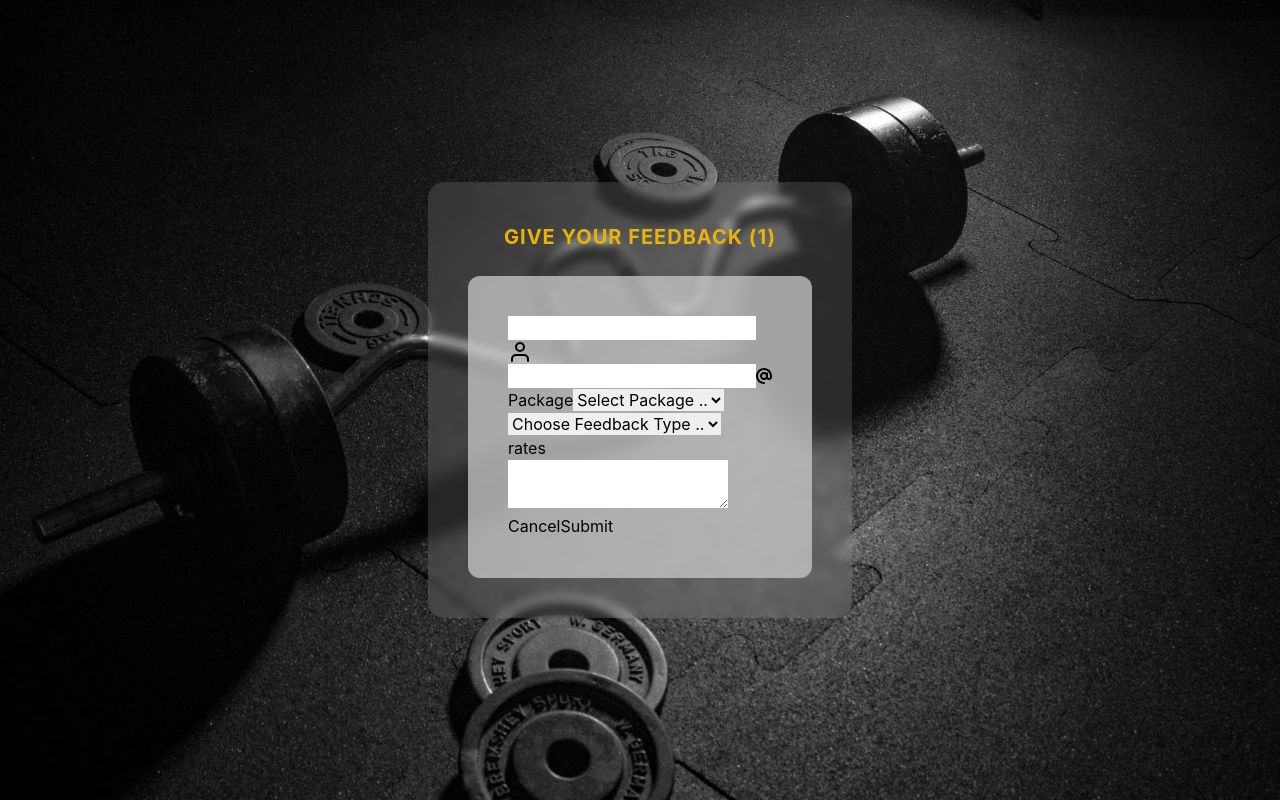
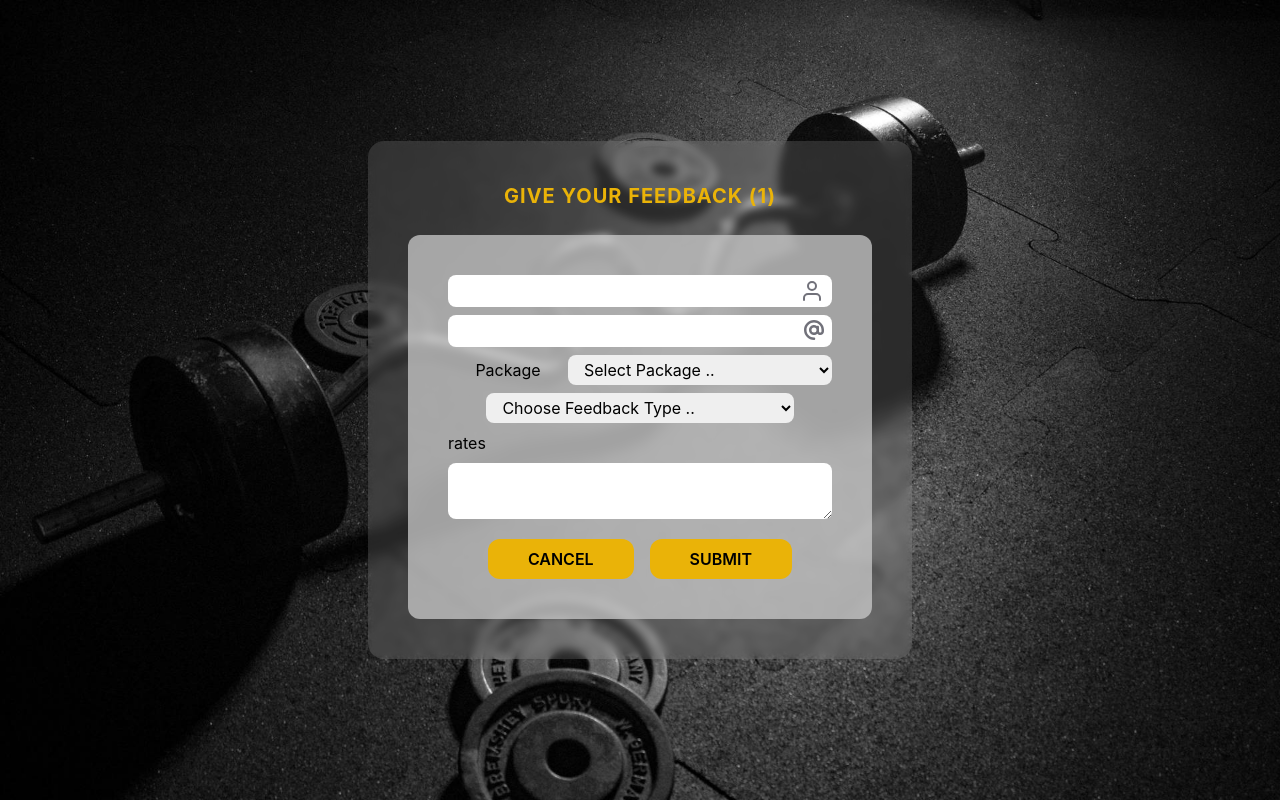
Before and after one commit to okithathanujana/GYM-System-MERN, a React (Create React App) app in the folder frontend/: page /feedback/create/1 in a window 1280 px wide. Built offline with nearby package versions, Linux system fonts and the light colour scheme.

Commit message:
forms UI

```diff
--- a/frontend/src/components/CreatePackageFeedback.jsx
+++ b/frontend/src/components/CreatePackageFeedback.jsx
@@ -9,48 +9,48 @@ const CreatePackageFeedback = (reviewTypes) => {
 
     return (
       <div>
-        <form className='' action="" method="post">
-          <div className=''>
-            <input className='' type="text" name="full_name" id="full_name" />
-            <label htmlFor="full_name">
-              <User className='' />
+        <form className='flex flex-col gap-2 items-center w-[30vw]' action="" method="post">
+          <div className='w-full flex items-center relative'>
+            <input className='w-full hover:shadow-md hover:shadow-zinc-900 hover:outline-none relative py-1 px-3 pr-10 rounded-lg focus:shadow-md focus:shadow-zinc-900 focus:outline-none transition-all duration-500' type="text" name="full_name" id="full_name" />
+            <label className='absolute right-2 text-zinc-500' htmlFor="full_name">
+              <User />
             </label>
           </div>
-          <div className=''>
-            <input className='' type="text" name="user_email" id="user_email" />
+          <div className='w-full flex items-center relative'>
+            <input className='w-full hover:shadow-md hover:shadow-zinc-900 hover:outline-none relative py-1 px-3 pr-10 rounded-lg focus:shadow-md focus:shadow-zinc-900 focus:outline-none transition-all duration-500' type="text" name="user_email" id="user_email" />
             <label htmlFor="user_email">
-              <FontAwesomeIcon className='' icon={faAt} />
+              <FontAwesomeIcon className='absolute right-2 top-[5px] text-[1.25em] text-zinc-500' icon={faAt} />
             </label>
           </div>
-          <div className=''>
-            <label className='' htmlFor="review_package">Package</label>
-            <select className='' name="review_package" id="review_package" onChange={''}>
+          <div className='w-full flex items-center relative'>
+            <label className='flex-1 text-center' htmlFor="review_package">Package</label>
+            <select className='flex-[2] hover:shadow-md hover:shadow-zinc-900 hover:outline-none outline-none border-none py-1 px-3 rounded-lg focus:shadow-md focus:shadow-zinc-900 focus:outline-none transition-all duration-500' name="review_package" id="review_package" onChange={''}>
               <option value="">Select Package ..</option>
               {
                 packagesTypes.map((content, index) => (
-                  <option key={index} value={content}>{content}</option>
+                  <option key={index} className='capitalize' value={content}>{content}</option>
                 ))
               }
             </select>
           </div>
-          <div className=''>
+          <div className='w-full flex justify-center items-center relative'>
             {/* <label htmlFor=""></label> */}
-            <select className='' name="review_type" id="review_type">
+            <select className='w-4/5 outline-none hover:shadow-md hover:shadow-zinc-900 hover:outline-none border-none py-1 px-3 rounded-lg focus:shadow-md focus:shadow-zinc-900 focus:outline-none transition-all duration-500' name="review_type" id="review_type">
               <option value="">Choose Feedback Type ..</option>
                 {
                   reviewTypes.map((content, index) => (
-                    <option key={index} value={content}>{content}</option>
+                    <option key={index} className='capitalize' value={content}>{content}</option>
                   ))
                 }
             </select>
           </div>
-          <div className=''>rates</div>
-          <div>
-            <textarea className='' name="user_feedback" id="user_feedback"></textarea>
+          <div className='w-full flex items-center relative'>rates</div>
+          <div className='w-full flex items-center relative'>
+            <textarea className='w-full outline-none hover:shadow-md hover:shadow-zinc-900 hover:outline-none border-none py-1 px-3 rounded-lg focus:shadow-md focus:shadow-zinc-900 focus:outline-none transition-all duration-500' name="user_feedback" id="user_feedback"></textarea>
           </div>
-          <div className='flex items-center '>
-            <button className='' type="reset">Cancel</button>
-            <button className='' type="submit">Submit</button>
+          <div className='w-full pt-3 flex items-center justify-center gap-4 relative'>
+            <button className='flex items-center justify-center py-2 uppercase font-semibold px-10 rounded-xl bg-yellow-500 hover:shadow-md hover:shadow-zinc-900 hover:outline-none transition-all duration-500' type="reset">Cancel</button>
+            <button className='flex items-center justify-center py-2 uppercase font-semibold px-10 rounded-xl bg-yellow-500 hover:shadow-md hover:shadow-zinc-900 hover:outline-none transition-all duration-500' type="submit">Submit</button>
           </div>
         </form>
       </div>
--- /dev/null
+++ b/frontend/src/components/SearchBar.jsx
@@ -0,0 +1,14 @@
+import React from 'react'
+import { FontAwesomeIcon } from '@fortawesome/react-fontawesome';
+import { faMagnifyingGlass } from '@fortawesome/free-solid-svg-icons';
+
+export const SearchBar = (placeholder, onInput) => {
+  return (
+    <div className='flex items-center relative w-1/2'>
+        <input className='outline-0 border-0 w-full bg-[#c7c7c7c4] py-1 text-[1em] px-3 pr-12 rounded-lg focus:shadow-xl focus:shadow-zinc-900 hover:shadow-zinc-900 hover:shadow-md transition-all duration-500' type="text" name="" id="" />
+        <span className='px-3 py-1 hover:bg-amber-500 hover:text-zinc-100 border-l border-l-amber-500 text-amber-500 text-[1em] rounded-tr-lg rounded-br-lg absolute right-0 transition-all duration-500 cursor-pointer'>
+            <FontAwesomeIcon icon={faMagnifyingGlass} />
+        </span>
+    </div>
+  )
+}
--- a/frontend/src/components/ShowFeedbacksTable.jsx
+++ b/frontend/src/components/ShowFeedbacksTable.jsx
@@ -2,10 +2,11 @@ import React, { useState } from 'react';
 import { FontAwesomeIcon } from '@fortawesome/react-fontawesome';
 import { faThumbsUp, faThumbsDown, faChevronLeft, faChevronRight } from '@fortawesome/free-solid-svg-icons';
 import { packageReviews, instructorReviews } from '../temp/data';
+import { SearchBar } from './SearchBar';
 
 const TableHead = ({ content }) => {
   return (
-    <div className='flex items-center p-1 rounded-lg bg-yellow-600'>
+    <div className='w-full flex items-center p-1 rounded-lg bg-yellow-600'>
       {content.map((element, index) => (
         <div key={index} className={` ${ element == 'Feedback' ? 'flex-[3]' : 'flex-1' } flex justify-center items-center font-semibold text-slate-50`}>
           {element}
@@ -19,7 +20,7 @@ const TableData = ({ content }) => {
   return (
     <div className='flex flex-col w-full gap-2 mt-2'>
       {content.map((element, index) => (
-        <div key={index} className={` ${ element.type == 'complaint' ? 'border-red-600' : ''} ${ element.type == 'suggestion' ? 'border-lime-600' : ''} ${ element.type == 'question' ? 'border-blue-600' : ''} flex items-center p-1 rounded-2xl border `}>
+        <div key={index} className={` ${ element.type == 'complaint' ? 'outline-red-600' : ''} ${ element.type == 'suggestion' ? 'outline-lime-600' : ''} ${ element.type == 'question' ? 'outline-blue-600' : ''} flex items-center p-[6px] rounded-2xl transition-all duration-300 hover:shadow-md hover:shadow-zinc-800 outline outline-1 outline-offset-[-5px]`}>
           <div className=' flex-1 flex justify-center items-center text-[16px]'>{element.date}</div>
           <div className='flex-1 flex justify-center items-center text-[16px]'>{element.name}</div>
           <div className='flex-1 flex justify-center items-center text-[16px]'>{element.email}</div>
@@ -27,10 +28,10 @@ const TableData = ({ content }) => {
           <div className='flex-1 flex justify-center items-center text-[18px]'>{element.rate}</div>
           <div className='flex-[3] flex justify-center items-center text-[16px]'>{element.review}</div>
           <div className='flex-1 flex justify-center items-center text-[16px] gap-4'>
-            <span className={` ${ element.status == 'reject' ? 'outline outline-1 outline-offset-[-5px] outline-green-600 text-green-600' : 'bg-green-800 text-green-100' } transition-all duration-300  py-2 px-3 rounded-xl text-[1.25em] hover:shadow-lg cursor-pointer`}>
+            <span className={` ${ element.status == 'reject' ? 'outline outline-1 outline-offset-[-5px] outline-green-600 text-green-600' : 'bg-green-800 text-green-100' } transition-all duration-300 py-2 px-3 rounded-xl text-[1.25em] hover:shadow-md hover:shadow-zinc-800 cursor-pointer`}>
               <FontAwesomeIcon icon={faThumbsUp} />
             </span>
-            <span className={` ${ element.status == 'approve' ? 'outline outline-1 outline-offset-[-5px] outline-red-600 text-red-600' : 'bg-red-800 text-red-100' } transition-all duration-300  py-2 px-3 rounded-xl text-[1.25em] hover:shadow-lg cursor-pointer`}>
+            <span className={` ${ element.status == 'approve' ? 'outline outline-1 outline-offset-[-5px] outline-red-600 text-red-600' : 'bg-red-800 text-red-100' } transition-all duration-300 py-2 px-3 rounded-xl text-[1.25em] hover:shadow-md hover:shadow-zinc-800 cursor-pointer`}>
               <FontAwesomeIcon icon={faThumbsDown} />
             </span>
           </div>
@@ -90,10 +91,13 @@ export const ShowFeedbacksTable = ({ reviewType }) => {
   };
 
   return (
-    <div className='p-3 rounded-xl flex flex-col w-[75vw]'>
-      <TableHead content={tableHead} />
-      <TableData content={dataSet} />
-      <TablePagination nowIndex={thisPage - 1} totalIndex={maxPages} paginFunction={handlePagination} />
+    <div className='flex justify-center flex-col gap-6 p-10 bg-[#c7c7c72c] rounded-2xl backdrop-blur-sm items-center'>
+      <SearchBar placeholder='Search here ..' />
+      <div className='flex flex-col justify-center items-center p-3 rounded-xl bg-[#c7c7c7c4] w-[80vw]'>
+        <TableHead content={tableHead} onInput={''} />
+        <TableData content={dataSet} />
+        <TablePagination nowIndex={thisPage - 1} totalIndex={maxPages} paginFunction={handlePagination} />
+      </div>
     </div>
   );
 }
--- a/frontend/src/screens/AdminShowFeedbacks.jsx
+++ b/frontend/src/screens/AdminShowFeedbacks.jsx
@@ -17,11 +17,7 @@ const AdminShowFeedbacks = () => {
 
   return (
     <div className='flex w-screen h-screen bg-cover bg-center bg-no-repeat justify-center items-center' style={{ backgroundImage: `url(${bgImageURL})` }}>
-      <div className='flex justify-center flex-col gap-6 p-10 bg-[#c7c7c72c] rounded-2xl backdrop-blur-sm items-center'>
-        <div className='flex flex-col gap-5 justify-center items-center p-10 rounded-xl bg-[#c7c7c7c4]'>
           <ShowFeedbacksTable reviewType={type} />
-        </div>
-      </div>
     </div>
   )
 }
```
Also changed, not shown: frontend/src/components/CreateInstructorFeedback.jsx (+27 -20 lines).
